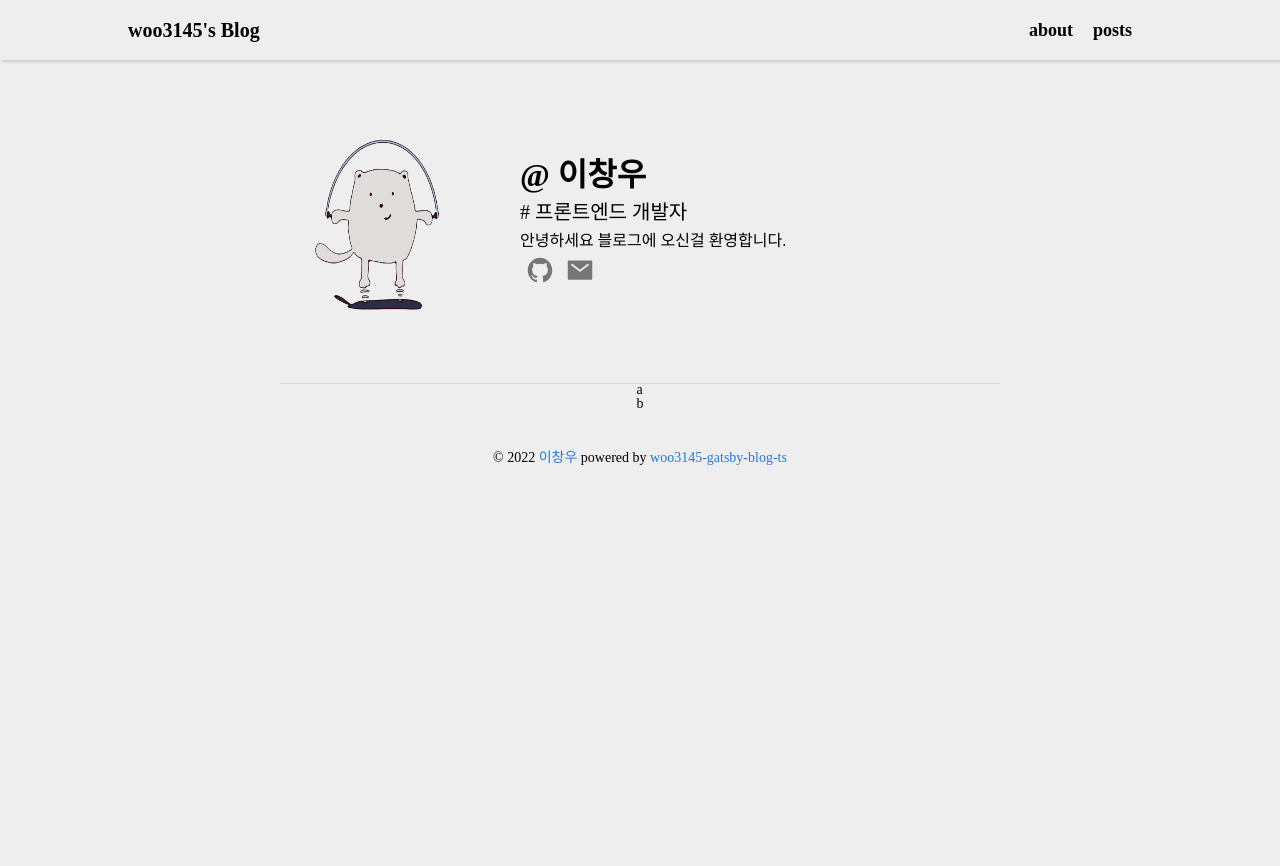
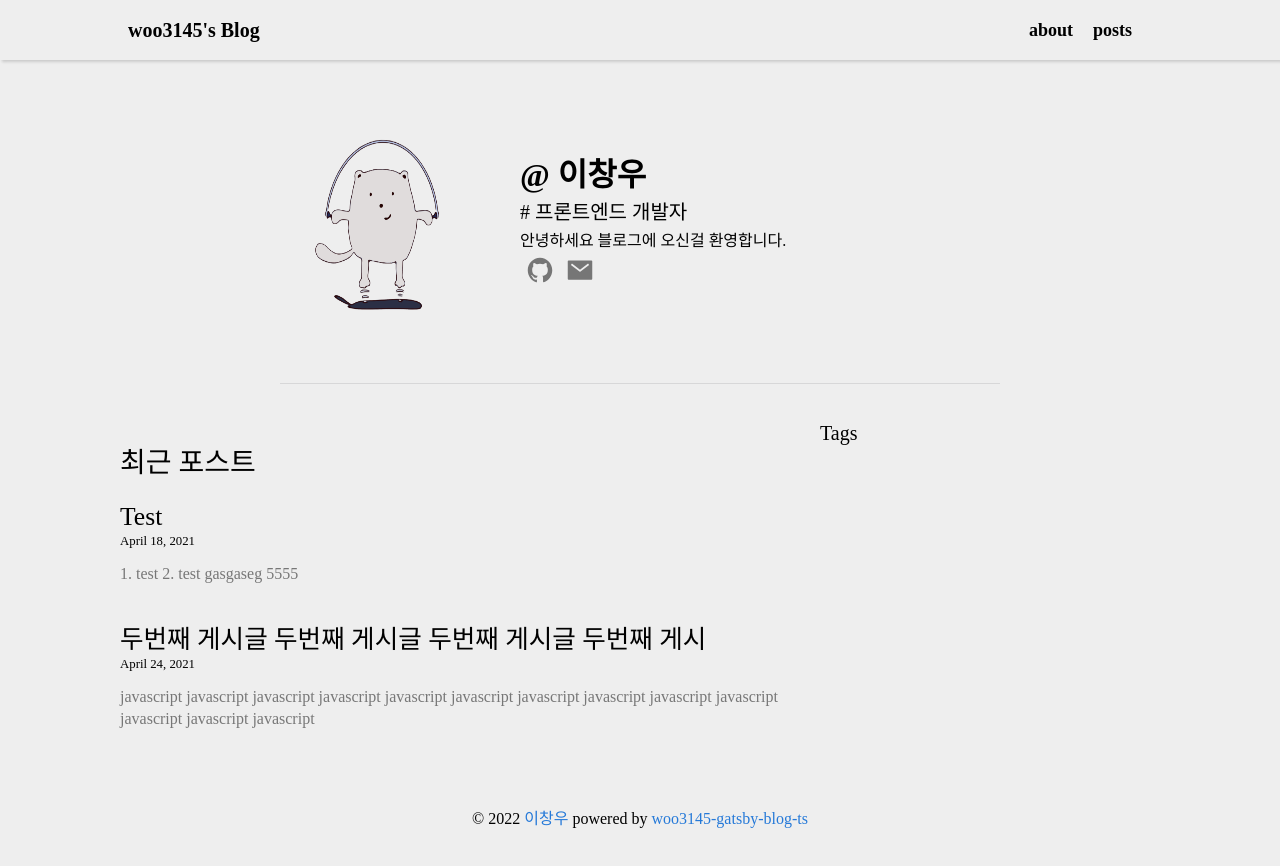
Before and after one commit to woo3145/woo3145-gatsby-blog-ts, a Gatsby site: page / in a window 1280 px wide. Before the commit the page ends 800 px from the top, so only its background shows below. Built offline with nearby package versions, Linux system fonts and the light colour scheme; Gatsby itself is replaced by a stand-in of ours.

Commit message:
Create Component - PostCard

```diff
--- a/gatsby-node.ts
+++ b/gatsby-node.ts
@@ -14,6 +14,7 @@ export const createPages: GatsbyNode["createPages"] = async ({
         edges {
           node {
             id
+            excerpt(pruneLength: 500, truncate: true)
             html
             frontmatter {
               author
@@ -27,6 +28,7 @@ export const createPages: GatsbyNode["createPages"] = async ({
       }
     }
   `);
+  console.log(data);
 
   if (errors) {
     throw errors;
--- /dev/null
+++ b/posts/test2.md
@@ -0,0 +1,17 @@
+---
+title: 두번째 게시글 두번째 게시글 두번째 게시글 두번째 게시
+date: "2021-04-24 11:43:00"
+author: 이창우
+tags: test2222
+categories: javascript
+---
+
+## javascript
+
+javascript javascript
+javascript javascript
+
+javascript javascript
+javascript javascript
+javascript javascript
+javascript javascript
--- a/src/components/image/image.tsx
+++ b/src/components/image/image.tsx
@@ -38,7 +38,6 @@ const Image = ({ src, ...rest }: Props) => {
   const {
     node: { childrenImageSharp, publicURL },
   } = image;
-  console.log(image);
   // childrenImageSharp 객체가 없다면 publicURL을 이용해 이미지 태그를 만들어준다.
   if (!childrenImageSharp) {
     return <img src={publicURL} alt={publicURL} {...rest} />;
--- /dev/null
+++ b/src/components/post-card/index.scss
@@ -0,0 +1,45 @@
+.post-card-wrapper {
+  cursor: pointer;
+  transition: transform ease 0.2s;
+
+  .post-card-title {
+    font-size: 1.6rem;
+    line-height: 1.2;
+    font-weight: 500;
+    display: inline-block;
+    position: relative;
+  }
+  .post-card-title:after {
+    position: absolute;
+    content: "";
+    background-image: radial-gradient(
+      circle farthest-corner at 12.3% 19.3%,
+      rgba(85, 88, 218, 1) 0%,
+      rgba(95, 209, 249, 1) 100.2%
+    );
+    width: 0;
+    height: 12px;
+    left: 0;
+    bottom: 0;
+    z-index: -2;
+    opacity: 60%;
+
+    transition: width ease 0.2s;
+  }
+  .post-card-metadata {
+    font-size: 0.8rem;
+    line-height: 1.4;
+    margin-bottom: 12px;
+  }
+  .post-card-contents {
+    color: #777;
+    line-height: 1.4;
+  }
+
+  &:hover {
+    transform: translateY(-4px);
+    .post-card-title:after {
+      width: 100%;
+    }
+  }
+}
--- /dev/null
+++ b/src/components/post-card/post-card.tsx
@@ -0,0 +1,19 @@
+import React from "react";
+
+import "./index.scss";
+
+interface Props {
+  post: Post;
+}
+
+const PostCard = ({ post }: Props) => {
+  return (
+    <article className="post-card-wrapper">
+      <h3 className="post-card-title">{post.frontmatter.title}</h3>
+      <div className="post-card-metadata">{post.frontmatter.date}</div>
+      <div className="post-card-contents">{post.excerpt}</div>
+    </article>
+  );
+};
+
+export default PostCard;
--- a/src/components/post-list/index.scss
+++ b/src/components/post-list/index.scss
@@ -0,0 +1,37 @@
+@use "../../styles/mixins" as *;
+
+.post-list-wrapper {
+  display: grid;
+  grid-template-columns: 2fr 1fr;
+  padding: 40px 0px;
+  @include max-width;
+
+  .post-list {
+    width: 100%;
+    height: auto;
+    display: flex;
+    flex-direction: column;
+    padding: 0 20px;
+
+    .post-list-title {
+      font-size: 1.75rem;
+      line-height: 1.4;
+      padding: 20px 0;
+      font-weight: 500;
+    }
+    .post-list-column {
+      display: grid;
+      grid-template-columns: 1fr;
+      row-gap: 40px;
+      width: 100%;
+      height: auto;
+    }
+  }
+  .tag-list {
+    width: 100%;
+    height: auto;
+    .tag-list-title {
+      font-size: 1.25rem;
+    }
+  }
+}
--- a/src/components/post-list/post-list.tsx
+++ b/src/components/post-list/post-list.tsx
@@ -1,12 +1,26 @@
 import React from "react";
+import PostCard from "../post-card/post-card";
 
 import "./index.scss";
 
-const PostList = () => {
+interface Props {
+  posts: Post[];
+}
+
+const PostList = ({ posts }: Props) => {
   return (
     <div className="post-list-wrapper">
-      <div className="post-list">a</div>
-      <div className="tag-list">b</div>
+      <div className="post-list">
+        <h2 className="post-list-title">최근 포스트</h2>
+        <div className="post-list-column">
+          {posts.map((post) => {
+            return <PostCard post={post} />;
+          })}
+        </div>
+      </div>
+      <div className="tag-list">
+        <h4 className="tag-list-title">Tags</h4>
+      </div>
     </div>
   );
 };
--- a/src/layout/style.scss
+++ b/src/layout/style.scss
@@ -12,7 +12,6 @@ html {
   width: 100%;
   height: 100%;
   overflow-y: scroll;
-  font-size: 14px;
 }
 
 a {
--- a/src/pages/index.tsx
+++ b/src/pages/index.tsx
@@ -10,13 +10,25 @@ interface DataProps {
       title: string;
     };
   };
+  allMarkdownRemark: {
+    edges: {
+      node: Post;
+    }[];
+  };
 }
 
-const IndexRoute = ({ data: { site }, path }: PageProps<DataProps>) => {
+const IndexRoute = ({
+  data: { site, allMarkdownRemark },
+  path,
+}: PageProps<DataProps>) => {
+  const posts = allMarkdownRemark.edges.map(({ node }) => {
+    return node;
+  });
+
   return (
     <Layout>
       <Bio />
-      <PostList />
+      <PostList posts={posts} />
     </Layout>
   );
 };
@@ -25,6 +37,22 @@ export default IndexRoute;
 
 export const query = graphql`
   {
+    allMarkdownRemark {
+      edges {
+        node {
+          id
+          excerpt(pruneLength: 500, truncate: true)
+          html
+          frontmatter {
+            author
+            categories
+            date(formatString: "MMMM DD, YYYY")
+            tags
+            title
+          }
+        }
+      }
+    }
     site {
       siteMetadata {
         title
```
Also changed, not shown: src/types/post.d.ts (added, +12 -0 lines).
